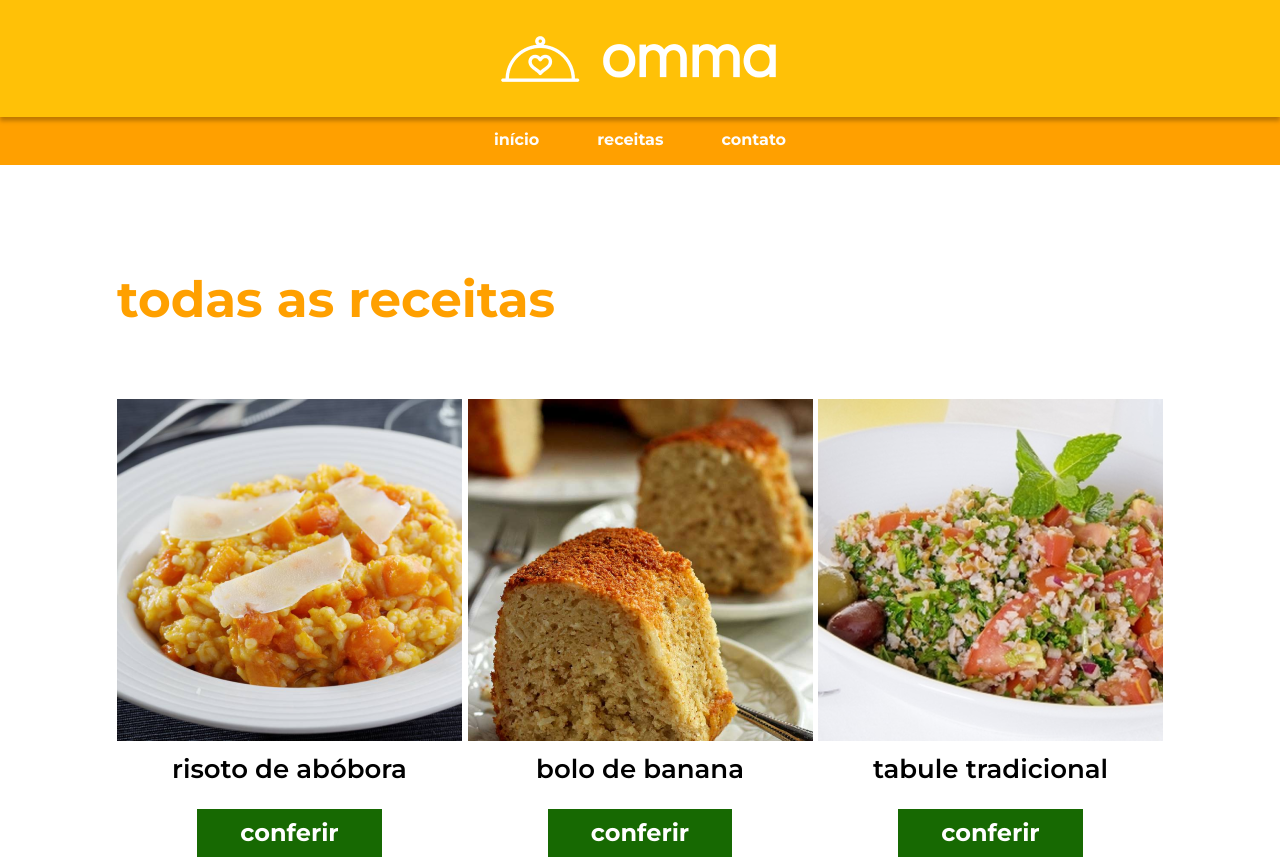
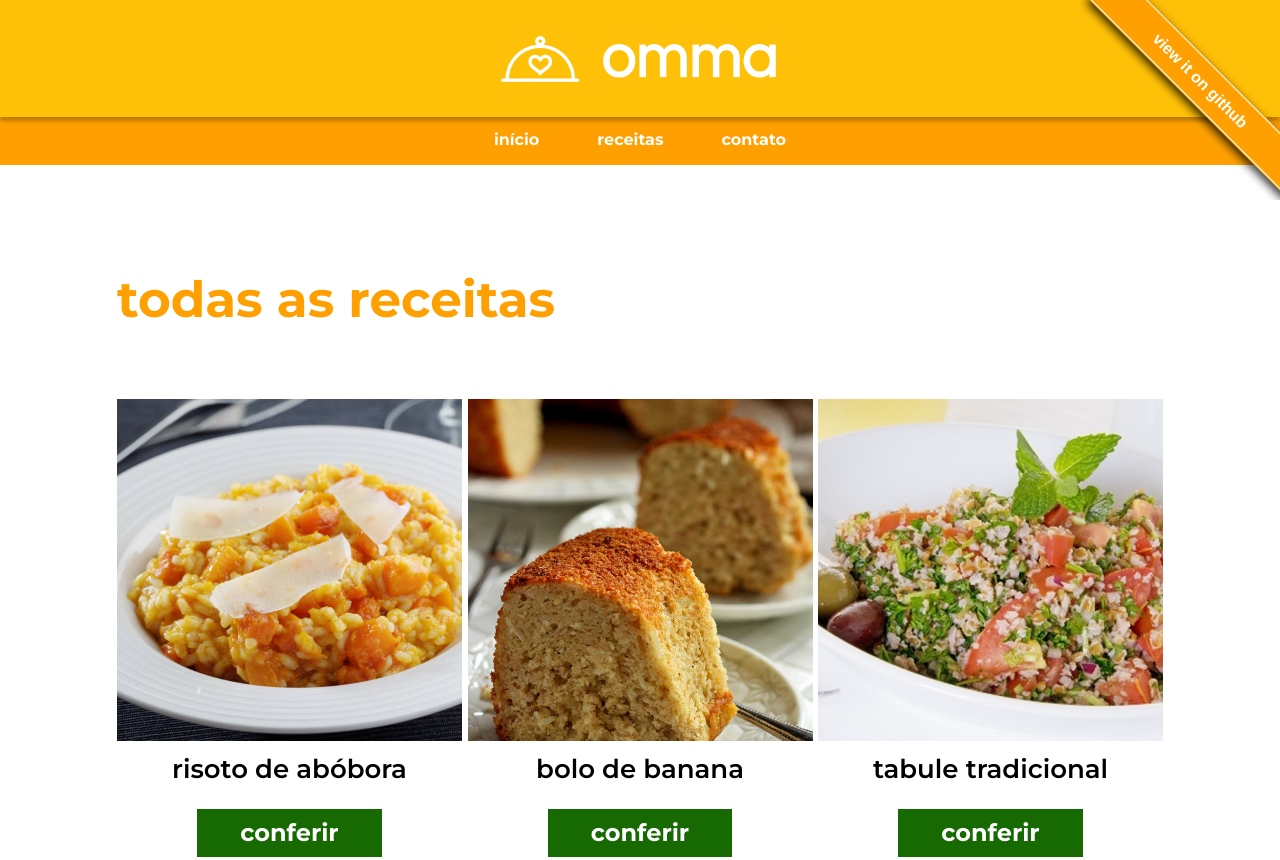
Before and after one commit to Beatriz-Sanchez/replica-receita-omma, a plain HTML site: page receitas.html in a window 1280 px wide. Shown: the top 860 px of the page. Drawn offline with Linux system fonts and the light colour scheme.

Commit message:
Update receitas.html

```diff
--- a/receitas.html
+++ b/receitas.html
@@ -22,7 +22,70 @@
   </head>
 
   <body>
+    <style>
+    #forkongithub a {
+      background: #FFA000;
+      color: #fff;
+      text-decoration: none;
+      font-family: arial, sans-serif;
+      text-align: center;
+      font-weight: bold;
+      padding: 5px 40px;
+      font-size: 1rem;
+      line-height: 2rem;
+      position: relative;
+      transition: 0.5s;
+    }
 
+    #forkongithub a:hover {
+      background: #FFC107;
+      color: #fff;
+    }
+
+    #forkongithub a::before,
+    #forkongithub a::after {
+      content: "";
+      width: 100%;
+      display: block;
+      position: absolute;
+      top: 1px;
+      left: 0;
+      height: 1px;
+      background: #fff;
+    }
+
+    #forkongithub a::after {
+      bottom: 1px;
+      top: auto;
+    }
+
+    @media screen and (min-width:800px) {
+      #forkongithub {
+        position: absolute;
+        display: block;
+        top: 0;
+        right: 0;
+        width: 200px;
+        overflow: hidden;
+        height: 200px;
+        z-index: 9999;
+      }
+
+      #forkongithub a {
+        width: 200px;
+        position: absolute;
+        top: 60px;
+        right: -60px;
+        transform: rotate(45deg);
+        -webkit-transform: rotate(45deg);
+        -ms-transform: rotate(45deg);
+        -moz-transform: rotate(45deg);
+        -o-transform: rotate(45deg);
+        box-shadow: 4px 4px 10px rgba(0, 0, 0, 0.8);
+      }
+    }
+  </style><span id="forkongithub"><a href="https://github.com/Beatriz-Sanchez/site-de-receitas">View it on
+      GitHub</a></span>
     <header id="header">
       <div class="header">
         <a class="headerimg" href="#"><img src="./assets/images/logo.png" alt="logo da Omma. Contorno branco de um prato coberto por uma cloche com um coração"></a>
```
